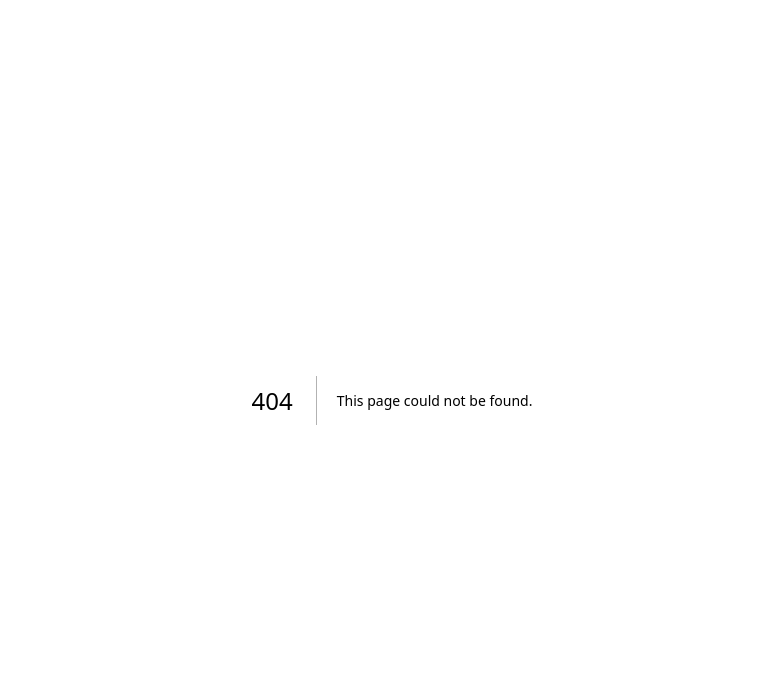
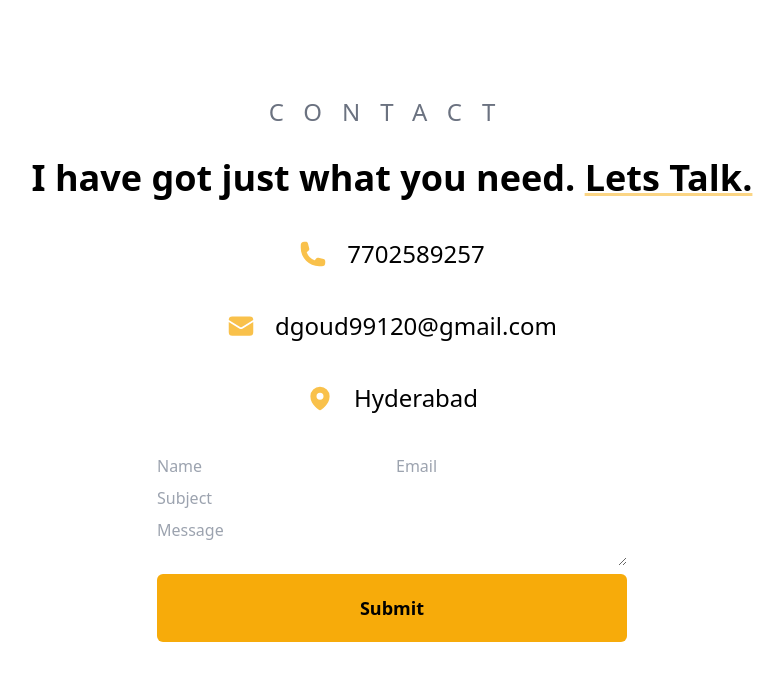
Before and after one commit to 1js2002/Portfolio-website, a Next.js app: page /components/ContactMe in a window 1280 px wide. Before the commit this address had no page. Shown: the top 680 px of the page, without its empty margins (248-1032 px from the left). Built offline with nearby package versions, Linux system fonts and the light colour scheme.

Commit message:
building contact section

```diff
--- a/package.json
+++ b/package.json
@@ -9,6 +9,7 @@
     "lint": "next lint"
   },
   "dependencies": {
+    "@heroicons/react": "^2.0.17",
     "@types/node": "18.15.11",
     "@types/react": "18.0.34",
     "@types/react-dom": "18.0.11",
@@ -16,6 +17,7 @@
     "eslint": "8.38.0",
     "eslint-config-next": "13.3.0",
     "framer-motion": "^10.11.5",
+    "heroicons": "^2.0.17",
     "next": "13.3.0",
     "postcss": "8.4.21",
     "react": "18.2.0",
--- /dev/null
+++ b/pages/components/ContactMe.tsx
@@ -0,0 +1,48 @@
+import { FC } from "react";
+import { PhoneIcon, MapPinIcon, EnvelopeIcon } from "@heroicons/react/24/solid";
+
+const ContactMe: FC = () => {
+	return (
+		<div className="h-screen relative flex flex-col text-center md:text-left md:flex-row max-w-7xl px-10 justify-evenly mx-auto items-center">
+			<h3 className="absolute top-24 uppercase tracking-[20px] text-gray-500 text-2xl">
+				Contact
+			</h3>
+			<div className="flex flex-col space-y-10">
+				<h4 className="text-4xl font-semibold text-center">
+					I have got just what you need.{" "}
+					<span className="decoration-[#f7ab0a]/50 underline">Lets Talk.</span>
+				</h4>
+				<div className="space-y-10">
+					<div className="flex items-center space-x-5 justify-center">
+						<PhoneIcon className="text-[#f7ab0a] h-7	w-7	animate-pulse" />
+						<p className="text-2xl">7702589257</p>
+					</div>
+					<div className="flex items-center space-x-5 justify-center">
+						<EnvelopeIcon className="text-[#f7ab0a] h-7	w-7	animate-pulse" />
+						<p className="text-2xl">dgoud99120@gmail.com</p>
+					</div>
+					<div className="flex items-center space-x-5 justify-center">
+						<MapPinIcon className="text-[#f7ab0a] h-7	w-7	animate-pulse" />
+						<p className="text-2xl">Hyderabad</p>
+					</div>
+				</div>
+				<form className="flex flex-col space-y-2 w-fit mx-auto">
+					<div className="flex space-x-2">
+						<input className="contactInput" type="text" placeholder="Name" />
+						<input className="contactInput" type="text" placeholder="Email" />
+					</div>
+					<input className="contactInput" type="text" placeholder="Subject" />
+					<textarea className="contactInput" placeholder="Message" />
+					<button
+						className="bg-[#f7ab0a] py-5 px-10 rounded-md text-black font-bold text-lg"
+						type="submit"
+					>
+						Submit
+					</button>
+				</form>
+			</div>
+		</div>
+	);
+};
+
+export default ContactMe;
--- a/pages/components/Projects.tsx
+++ b/pages/components/Projects.tsx
@@ -1,3 +1,4 @@
+/* eslint-disable @next/next/no-img-element */
 import { motion } from "framer-motion";
 import { FC } from "react";
 
--- a/pages/index.tsx
+++ b/pages/index.tsx
@@ -4,6 +4,7 @@
 import About from "./components/About";
 import Skills from "./components/Skills";
 import Projects from "./components/Projects";
+import ContactMe from "./components/ContactMe";
 //import WorkExperience from './components/WorkExperience'
 export default function Home() {
 	return (
@@ -12,7 +13,6 @@
 				<title>Shiraan || Portfolio</title>
 			</Head>
 			<Header />
-
 			<section className="snap-start" id="hero">
 				<Hero />
 			</section>
@@ -22,17 +22,15 @@
 			{/* <section className="snap-center" id="experience">
 				<WorkExperience />
 			</section> */}
-
 			<section className="snap-start" id="skills">
-				<Skills/>
+				<Skills />
 			</section>
-
-
-			<section id="projects" className="snap-start">
+			<section className="snap-start" id="projects">
 				<Projects />
 			</section>
-
-			{/* Contact Me */}
+			<section className="snap-start" id="contact">
+				<ContactMe />
+			</section>
 		</div>
 	);
 }
```
Also changed, not shown: 1 other file (tests, documents, lock files or other folders).
